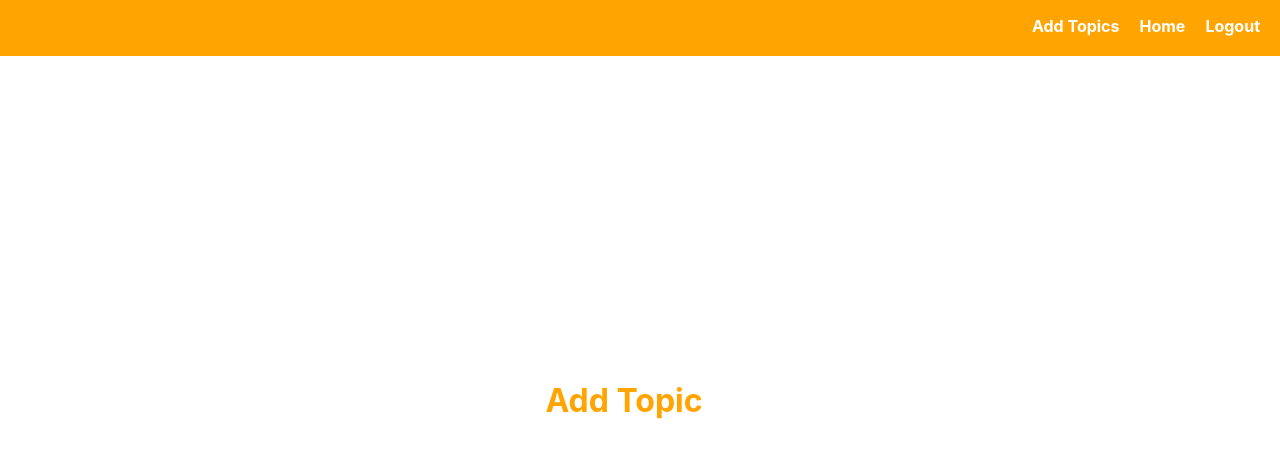
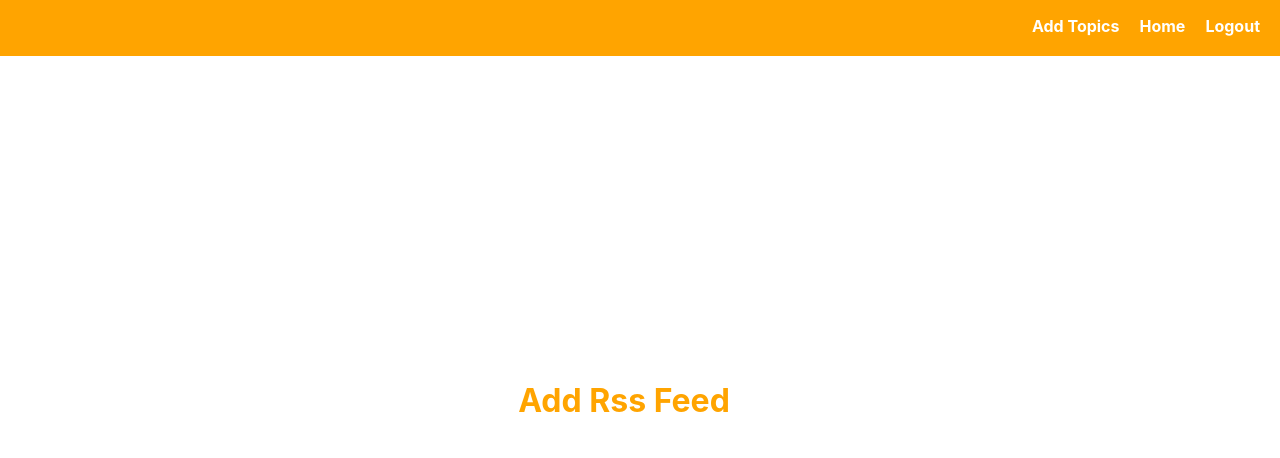
Before and after one commit to kamalakoum/ai_podcast, a React (Create React App) app in the folder admin-dashboard/: page /add-rss-feed in a window 1280 px wide. Shown: the top 458 px of the page. Built offline with nearby package versions, Linux system fonts and the light colour scheme.

Commit message:
admin: add title to rss feed

```diff
--- a/admin-dashboard/src/components/pages/addRssFeed/index.jsx
+++ b/admin-dashboard/src/components/pages/addRssFeed/index.jsx
@@ -25,7 +25,7 @@ const AddRssFeed = () => {
 
             <div className="center-form">
                 <form className='form-data' >
-                    <h1 className='addtopic-title'>Add Topic</h1>
+                    <h1 className='addtopic-title'>Add Rss Feed</h1>
 
                 </form>
             </div>
```
